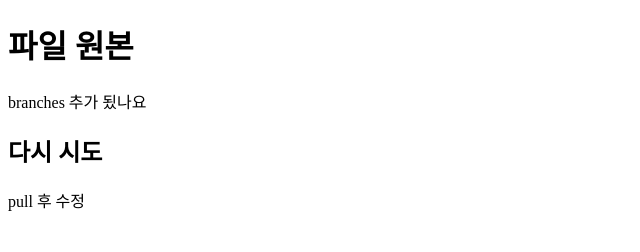
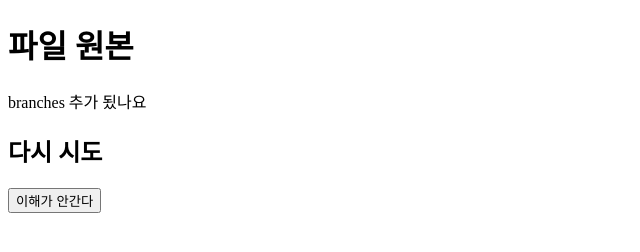
Before and after one commit to pyungddark/Practice-Project, a plain HTML site: page index.html in a window 1280 px wide. Shown: the whole page, without its empty margins (0-640 px from the left). Drawn offline with Linux system fonts and the light colour scheme.

Commit message:
second commit

```diff
--- a/index.html
+++ b/index.html
@@ -11,6 +11,6 @@
     <p>branches 추가 됬나요</p>
     <h2>다시 시도</h2>
 
-    <p>pull 후 수정</p>
+    <button>이해가 안간다</button>
 </body>
 </html>
```
